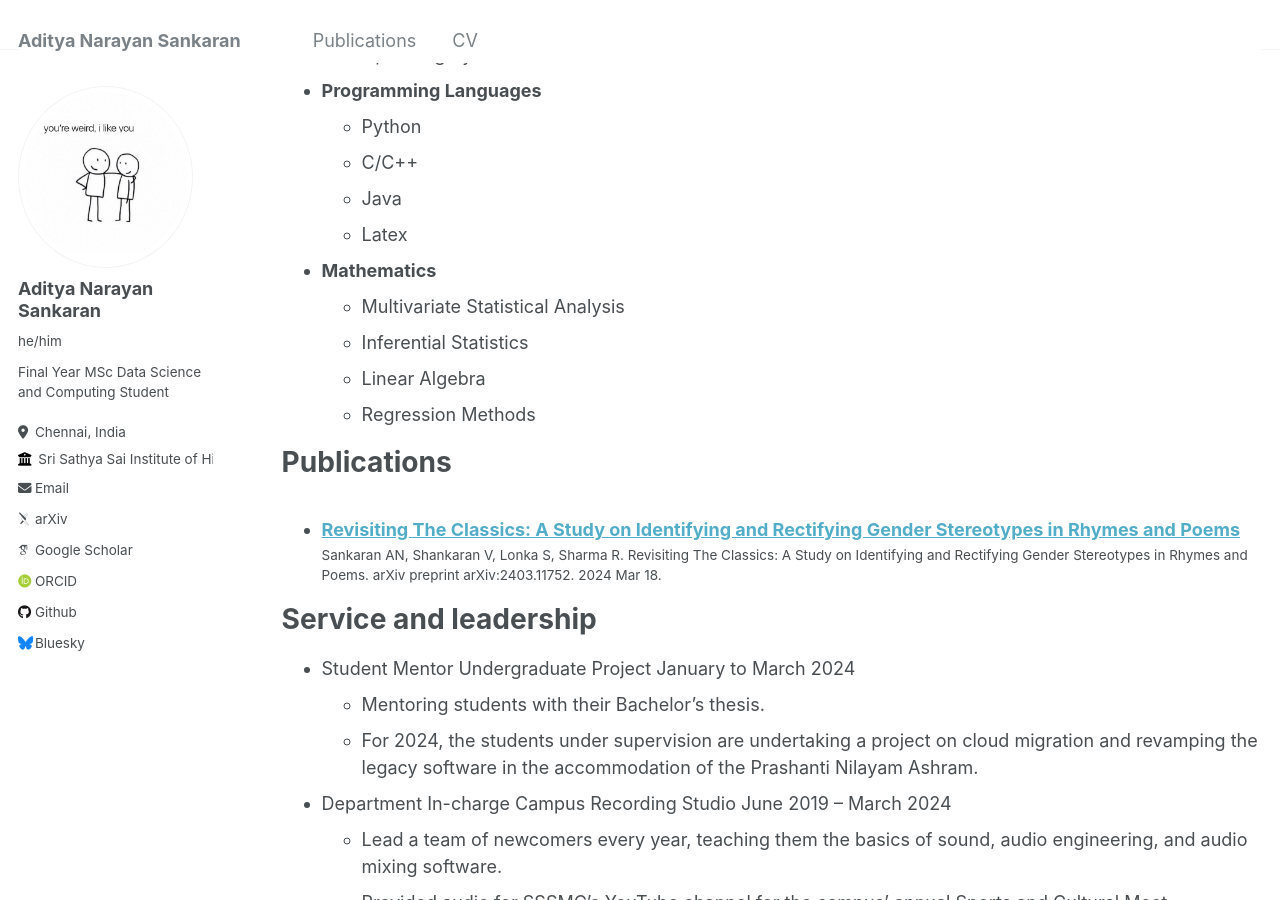
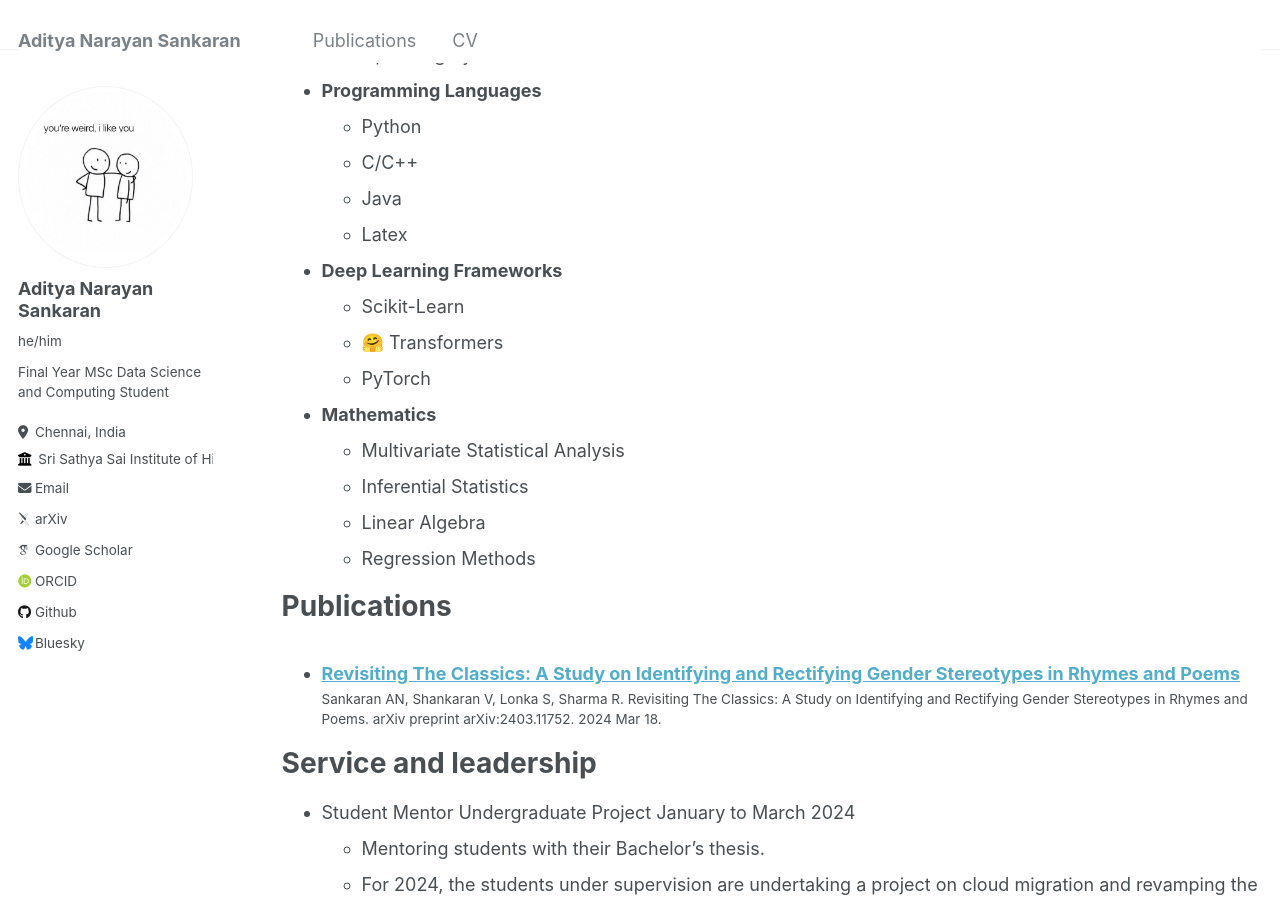
Before and after one commit to callmesanfornow/callmesanfornow.github.io, a Jekyll site: the page built from _pages/cv.md, in a window 1280 px wide and 900 px high, scrolled down 452 px. Built offline with Jekyll 4.4.1, drawn with Linux system fonts in a browser that asks for light colours; some web fonts are replaced.

Commit message:
Update cv.md

```diff
--- a/_pages/cv.md
+++ b/_pages/cv.md
@@ -28,6 +28,10 @@ Skills
   * C/C++
   * Java
   * Latex
+* **Deep Learning Frameworks**
+  * Scikit-Learn
+  * 🤗 Transformers
+  * PyTorch
 * **Mathematics**
   * Multivariate Statistical Analysis
   * Inferential Statistics
```
